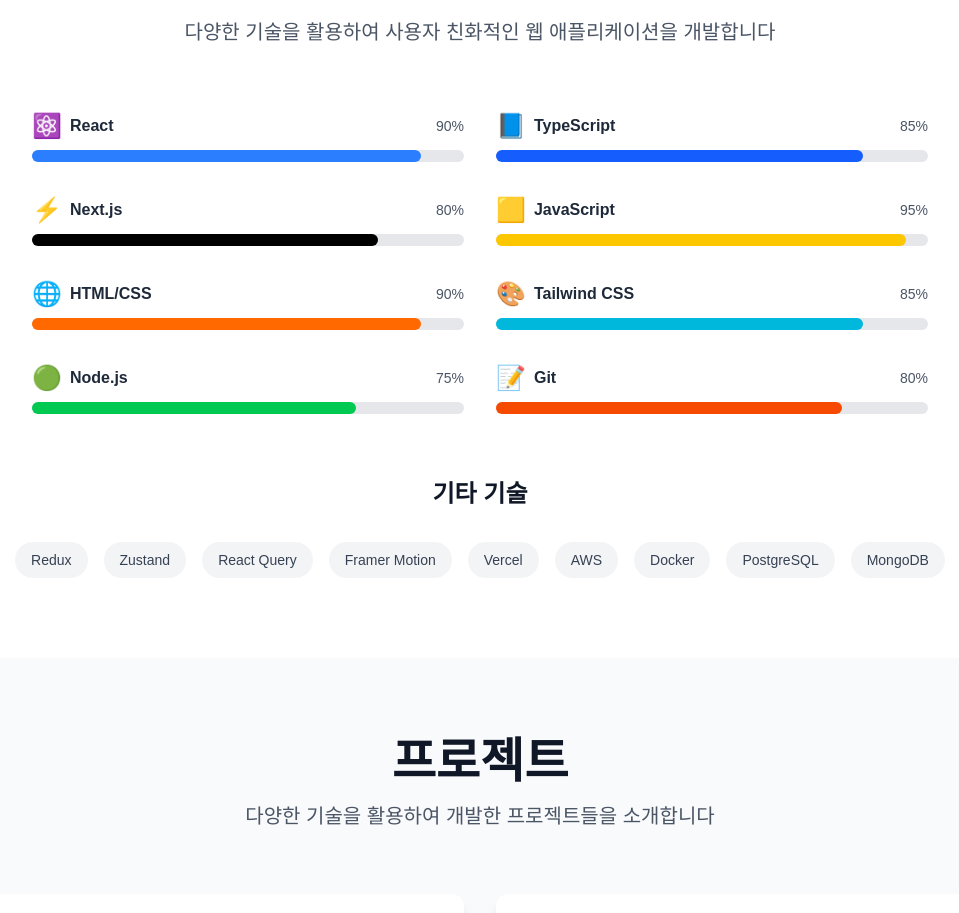
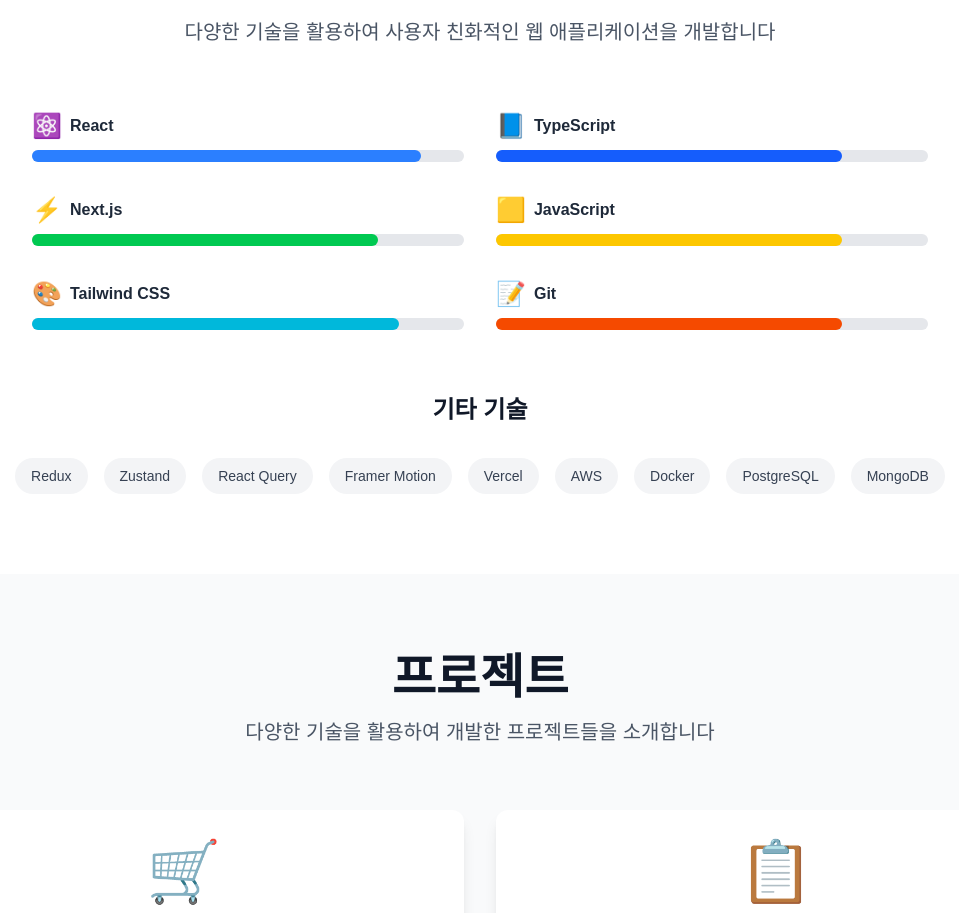
Before and after one commit to ginsum-dev/portfolio, a Next.js app: page / in a window 1280 px wide. Shown: the part 1674-2587 px from the top of the page, without its empty margins (160-1119 px from the left). Built offline with nearby package versions, Linux system fonts and the light colour scheme.

Commit message:
Modify: Skills 수정

```diff
--- a/src/components/ui/sections/Skills.tsx
+++ b/src/components/ui/sections/Skills.tsx
@@ -11,12 +11,10 @@
 
 const skills: Skill[] = [
   { name: "React", level: 90, color: "bg-blue-500", icon: "⚛️" },
-  { name: "TypeScript", level: 85, color: "bg-blue-600", icon: "📘" },
-  { name: "Next.js", level: 80, color: "bg-black", icon: "⚡" },
-  { name: "JavaScript", level: 95, color: "bg-yellow-400", icon: "🟨" },
-  { name: "HTML/CSS", level: 90, color: "bg-orange-500", icon: "🌐" },
+  { name: "TypeScript", level: 80, color: "bg-blue-600", icon: "📘" },
+  { name: "Next.js", level: 80, color: "bg-green-500", icon: "⚡" },
+  { name: "JavaScript", level: 80, color: "bg-yellow-400", icon: "🟨" },
   { name: "Tailwind CSS", level: 85, color: "bg-cyan-500", icon: "🎨" },
-  { name: "Node.js", level: 75, color: "bg-green-500", icon: "🟢" },
   { name: "Git", level: 80, color: "bg-orange-600", icon: "📝" },
 ];
 
@@ -60,9 +58,6 @@
                     {skill.name}
                   </span>
                 </div>
-                <span className="text-sm font-medium text-gray-600">
-                  {skill.level}%
-                </span>
               </div>
               <div className="w-full bg-gray-200 rounded-full h-3">
                 <motion.div
```
